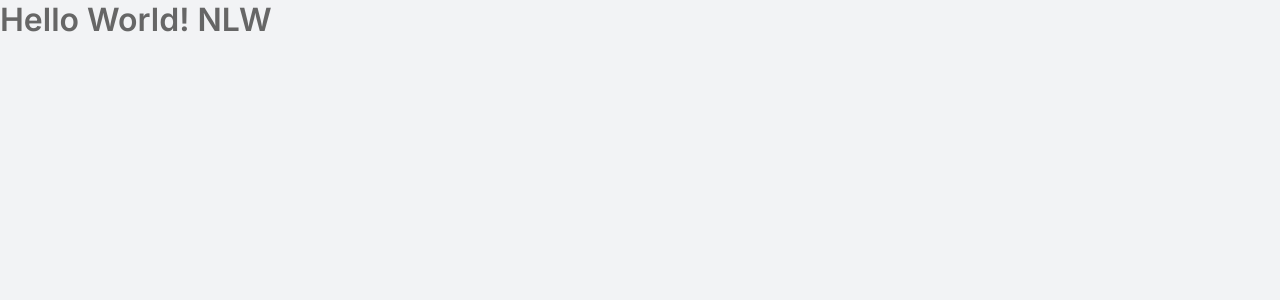
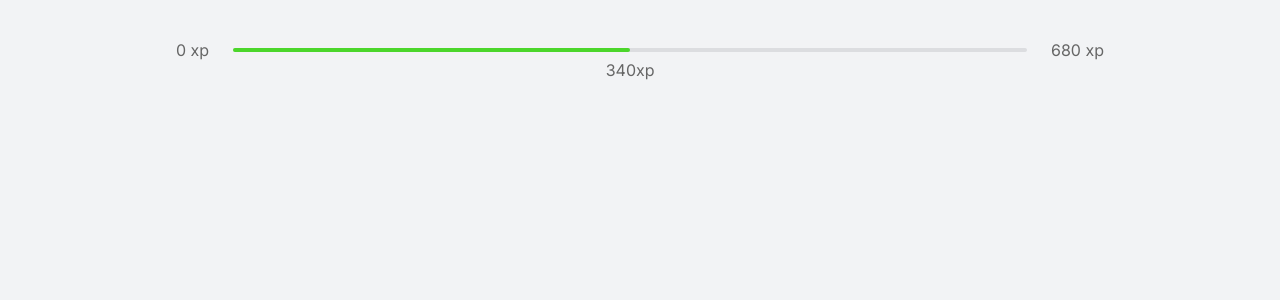
Before and after one commit to LuizNola/NLWFrontEnd, a React (Create React App) app: page / in a window 1280 px wide. Shown: the top 300 px of the page. Built offline with nearby package versions, Linux system fonts and the light colour scheme.

Commit message:
Componente ExperienceBar

```diff
--- a/src/App.tsx
+++ b/src/App.tsx
@@ -1,11 +1,12 @@
+import React from 'react';
+import { ExperienceBar } from './components/expirenceBar';
 
-
- import './styles/global.css'
+import './styles/global.css'
 function App() {
   return (
-    <>
-    <h1>Hello World! NLW</h1>
-    </>
+    <div className="container">
+      <ExperienceBar/>
+    </div>
   );
 }
 
--- a/src/components/expirenceBar.tsx
+++ b/src/components/expirenceBar.tsx
@@ -0,0 +1,12 @@
+export function ExperienceBar () {
+    return (
+        <header className="experienceBar">
+            <span>0 xp</span>
+            <div>
+                <div style={{ width: '50%' }}/>
+                <span className="currentExperience" style={{ left: '50%'}}>340xp</span>
+            </div>
+            <span>680 xp</span>
+        </header>
+    )
+}
--- a/src/styles/global.css
+++ b/src/styles/global.css
@@ -25,6 +25,7 @@ body{
 
 body, input, textarea, button{
     font-size: 1rem;
+    font-weight: 400;
     font-family: 'Inter', sans-serif;
 }
 
@@ -36,6 +37,8 @@ a{
     text-decoration: none;
     color: inherit;
 }
+
+
 
 @media (max-width: 1080px){
     html{
@@ -52,3 +55,48 @@ a{
         font-size: 93.75%;
     }
 }
+
+.container {
+    display: flex;
+    flex-direction: column;
+
+    height: 100vh;
+    max-width: 992px;
+
+    margin: 0 auto;
+    padding: 2.5rem 2rem;
+}
+
+.experienceBar{
+    display: flex;
+    align-items: center;
+
+}
+
+.experienceBar span{
+    font-size: 1rem;
+}
+
+.experienceBar > div{
+    position: relative;
+    flex: 1;
+
+    height: 4px;
+    margin: 0 1.5rem;
+
+    border-radius: 4px;
+    background-color:var(--gray-line)
+}
+.experienceBar > div > div{
+    height: 4px;
+    border-radius: 4px;
+    background-color: var(--green);
+
+}
+
+.experienceBar > div .currentExperience{
+    position: absolute;
+    top: 12px;
+
+    transform: translateX(-50%)
+}
```
